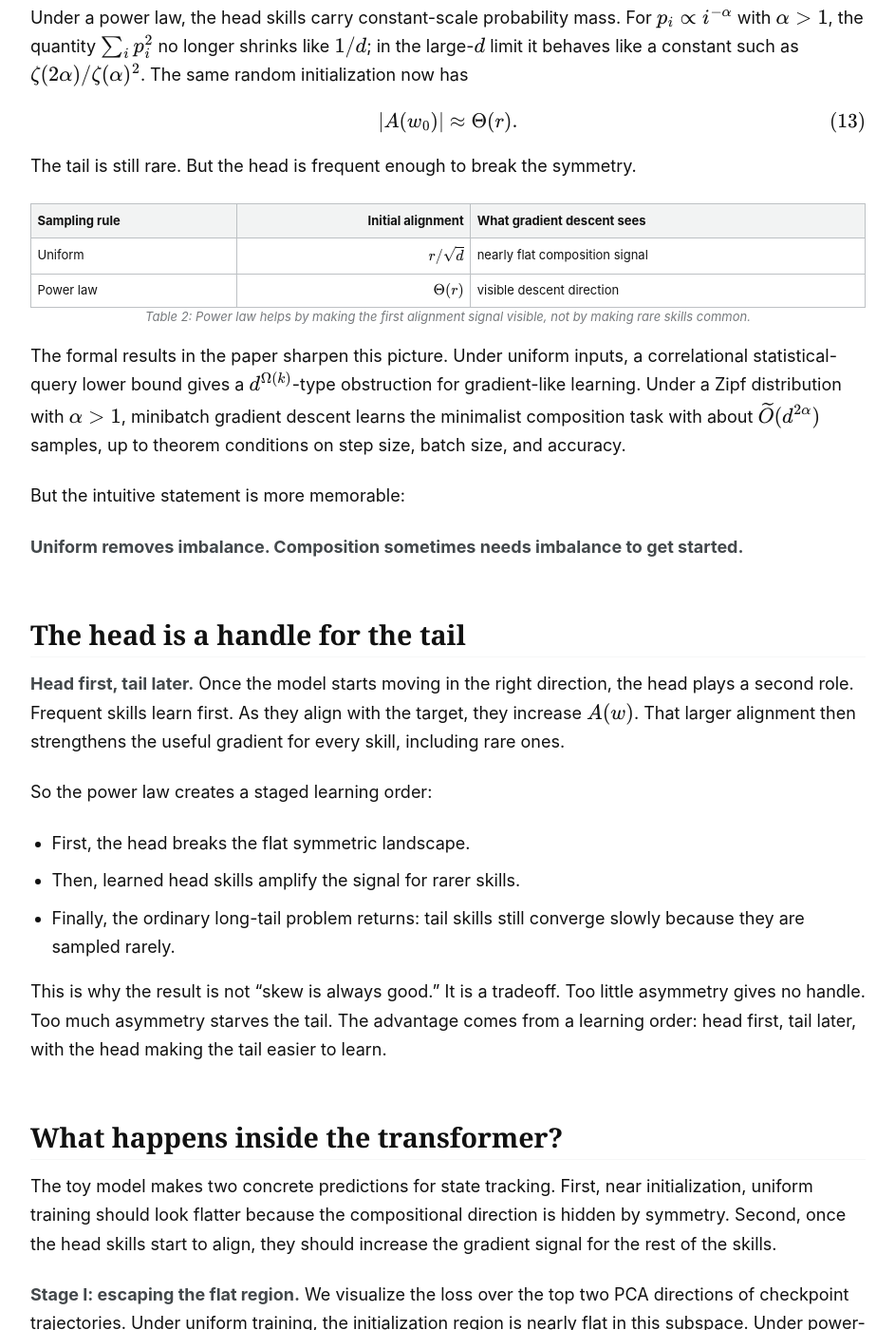
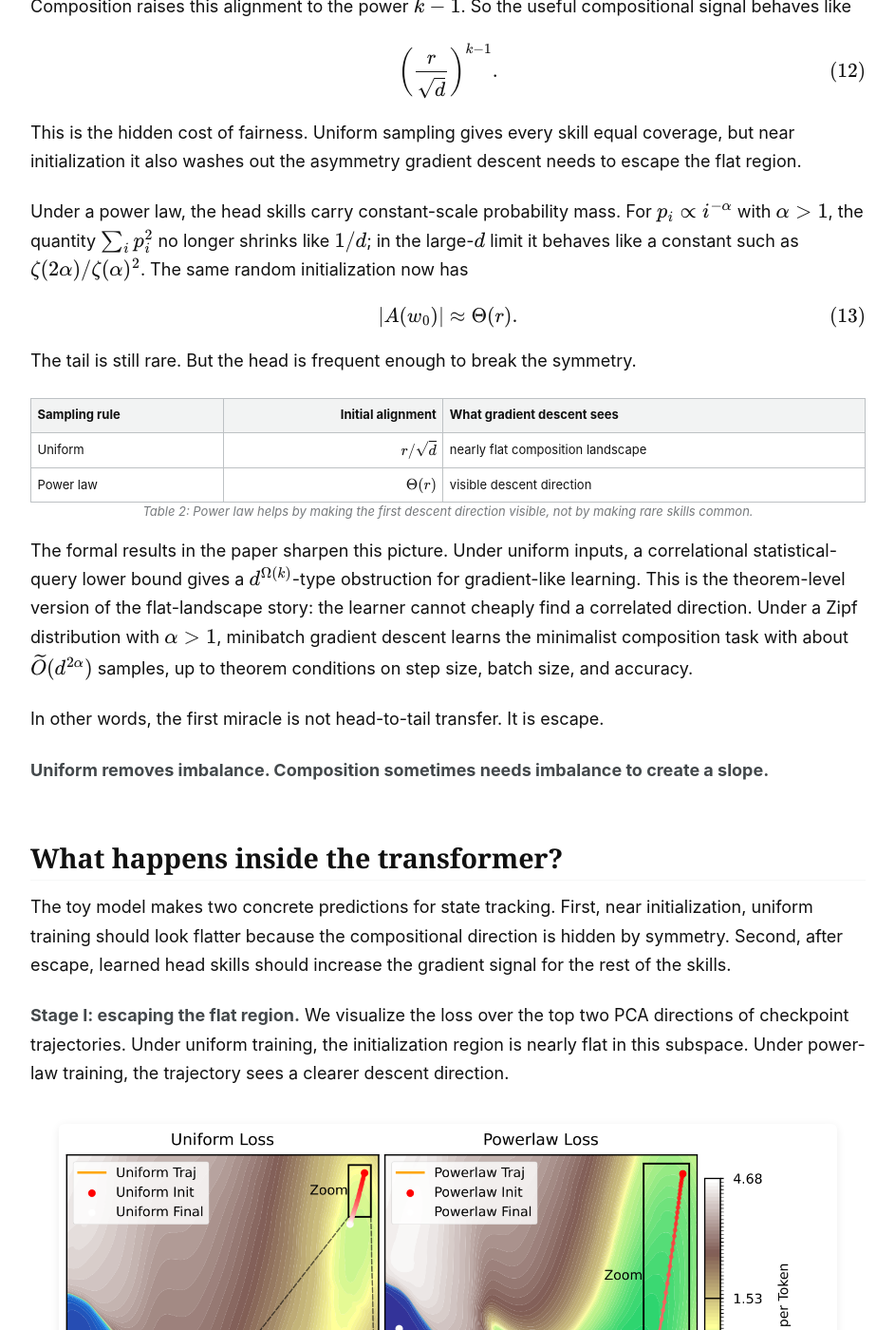
Before and after one commit to zixuan-wang-dlt/zixuan-wang-dlt.github.io, a Jekyll site: the page built from _posts/2026-06-23-power-law-compositional-reasoning.md, in a window 1280 px wide and 1400 px high, scrolled down 8917 px. Shown: the whole window at 95% size, without its empty margins (168-1111 px from the left). Built offline with Jekyll 4.4.1, drawn with Linux system fonts in a browser that asks for light colours; some web fonts are replaced; formulas are drawn with MathJax 3; comment, search, counter and statistics services are not loaded; some of the changed text lies outside the part shown.

Commit message:
Refocus blog on symmetry breaking

```diff
--- a/_posts/2026-06-23-power-law-compositional-reasoning.md
+++ b/_posts/2026-06-23-power-law-compositional-reasoning.md
@@ -1,7 +1,7 @@
 ---
 layout: single
 title: 'Why Are "Asymmetric" Power Laws Necessary for Reasoning?'
-description: "Necessary here means symmetry-breaking: in a toy model, uniform sampling hides the compositional signal, while power-law skew makes it visible."
+description: "For composition, uniform sampling can make the loss landscape look flat to gradient descent; power-law sampling breaks the symmetry and creates a slope."
 date: 2026-06-23
 permalink: /posts/2026/06/power-law-reasoning/
 categories:
@@ -20,17 +20,17 @@ toc: true
 toc_sticky: true
 ---
 
-*Uniform sampling looks like the fair way to teach rare skills. For one-hop memorization, it is often right. But for compositional reasoning, the asymmetry of a power law can be exactly what makes the first useful gradient signal visible.*
+*Uniform sampling looks like the fair way to teach rare skills. For one-hop memorization, it is often right. But for compositional reasoning, uniform data can make the loss landscape look flat to gradient descent. Power-law data breaks the symmetry and creates a slope.*
 
 <div class="powerlaw-tldr">
   <div class="powerlaw-tldr__label">TL;DR</div>
-  <p><strong>Uniform helps rare skills be seen. Power law can help composition get a direction.</strong></p>
+  <p><strong>For memorization, uniform fixes exposure. For composition, uniform can erase direction.</strong></p>
   <ul>
     <li>If language modeling is viewed as learning many atomic skills or pieces of knowledge, those skills are naturally long-tailed.</li>
     <li>Uniform sampling improves direct coverage of rare skills, so it helps in one-hop memorization.</li>
-    <li>Composition has a second bottleneck: the model first needs a global alignment signal telling it which direction is useful.</li>
-    <li>In the toy model, uniform sampling makes that signal shrink with dimension; power-law sampling gives the head enough mass to break the symmetry.</li>
-    <li>The experiments tell the same story: uniform wins on one-hop QA, but power law wins on multi-hop QA and synthetic arithmetic.</li>
+    <li>Composition has a different bottleneck: the initial landscape can be symmetric, isotropic, and nearly flat.</li>
+    <li>Power-law sampling breaks that symmetry, makes the initial gradient much larger, and gives SGD a descent direction.</li>
+    <li>Head-to-tail learning is stage II. Stage I is escape from the flat landscape.</li>
   </ul>
 </div>
 
@@ -42,7 +42,7 @@ If language is made of many small pieces of knowledge and computation, should we
 
 The tempting answer is yes. A model has to learn common things, like basic syntax and frequent relations, but also rare things: a specific person's advisor, an uncommon arithmetic operation, a niche entity, a long-tail relation, or a small algorithmic trick. If rare skills are the problem, flattening the distribution seems like the obvious fix.
 
-Michaud's quanta view makes this question sharper. His essay frames pretraining as learning many discrete modules: some retrieve knowledge, some implement algorithms, and some are useful on far more tokens than others. One of the assumptions is:
+Michaud's quanta view is a useful way to motivate the setup: pretraining may involve many discrete modules, some retrieving knowledge and some implementing small algorithms, with very different use frequencies. One of the assumptions is:
 
 <blockquote class="powerlaw-pullquote">
   <p>The "use frequencies" of the quanta naturally follow a power law.</p>
@@ -63,17 +63,17 @@ Michaud's quanta view makes this question sharper. His essay frames pretraining
   <figcaption>Figure 1: Michaud's quanta picture has two parts: individual skills can appear as sharp learning transitions, and their use frequencies form a long-tailed sequence. Our question is what changes when an example needs several such skills to work together. Source: Eric J. Michaud, <a href="https://ericjmichaud.com/quanta/">On neural scaling and the quanta hypothesis</a>.</figcaption>
 </figure>
 
-Our paper, [The Power of Power Law: Asymmetry Enables Compositional Reasoning](https://arxiv.org/abs/2604.22951), studies the same long-tail issue from a different angle. We ask what happens when the model does not merely recall one quantum, skill, or fact, but must compose several of them.
+Our paper, [The Power of Power Law: Asymmetry Enables Compositional Reasoning](https://arxiv.org/abs/2604.22951), then asks a more optimization-focused question: what happens when the model does not merely recall one quantum, skill, or fact, but must compose several of them?
 
 **But if the task is multi-hop?** This is where the long-tail intuition starts to wobble. A multi-hop example is not just a rare item; it is a product of several items that all have to line up.
 
-The answer is that uniform sampling helps coverage, but composition also needs alignment. If the data distribution is too symmetric, gradient descent may not know which compositional direction to follow. A power law is useful not because it makes the tail common, but because the repeated head creates a handle.
+The answer is not just "the head helps the tail." The sharper point is geometric: uniform sampling makes the compositional task too symmetric. Near initialization, gradient descent sees a flat, isotropic landscape. Power-law sampling breaks that symmetry, tilts the landscape, and gives SGD a direction before the model has learned anything useful.
 
 <figure class="powerlaw-figure powerlaw-figure--wide">
   <a href="/images/blog/power-law/distribution-comparison.pdf">
     <img src="/images/blog/power-law/distribution-comparison.png" alt="Uniform and power-law skill distributions">
   </a>
-  <figcaption>Figure 2: Uniform sampling flattens skill frequencies. Power-law sampling keeps a heavy head and a long tail. The puzzle is why this asymmetry helps once examples must be composed.</figcaption>
+  <figcaption>Figure 2: Uniform sampling flattens skill frequencies. Power-law sampling keeps a heavy head and a long tail. The puzzle is why this asymmetry changes the optimization landscape once examples must be composed.</figcaption>
 </figure>
 
 ## Why uniform looks right
@@ -129,7 +129,9 @@ The question is no longer "is uniform good or bad?" The question is: **what chan
 
 A useful abstraction is $k$-fold composition. Think of each relation, operation, or state update as a function. A reasoning example asks the model to apply several functions in order before answering.
 
-State tracking is a clean synthetic version of this idea, related to the state-tracking/DePO-style testbed in Allen-Zhu's *Physics of Language Models: Part 4.1*. The model observes a sequence of updates and must output the final state. It is not enough to know one update rule; the model has to carry an internal state through multiple steps.
+State tracking is a clean synthetic version of this idea, related to the DePO-style testbed in Allen-Zhu's [*Physics of Language Models: Part 4.1*](https://ssrn.com/abstract=5240330) and to prior work on the limits and curriculum structure of compositional transformer learning, including Merrill and Sabharwal's work on [transformer parallelism limits](https://direct.mit.edu/tacl/article/doi/10.1162/tacl_a_00562/116410/The-Parallelism-Tradeoff-Limitations-of-Log) and [chain-of-thought expressivity](https://arxiv.org/abs/2310.07923), plus our earlier [easy-to-hard curriculum study](https://arxiv.org/abs/2505.23683). The model observes a sequence of updates and must output the final state. It is not enough to know one update rule; the model has to carry an internal state through multiple steps.
+
+In our state-tracking experiment, this difference is stark: with the same implicit composition task, the uniform run stays near zero accuracy, while the power-law run suddenly escapes and solves the task. That is the first hint that the distribution is not merely changing coverage; it is changing the optimization geometry.
 
 <figure class="powerlaw-figure powerlaw-figure--stacked">
   <img src="/images/blog/power-law/power-law-composition.png" alt="State tracking accuracy under uniform and power-law training">
@@ -137,11 +139,11 @@ State tracking is a clean synthetic version of this idea, related to the state-t
   <figcaption>Figure 5: State tracking turns multi-hop reasoning into a controlled transformer task. In this run, power-law training solves the task while uniform training stays near zero; the illustration below the curve shows the core operation: carry a state through several hops before answering.</figcaption>
 </figure>
 
-Starting from this synthetic task, we can check that the power-law effect is not just a quirk of one QA setup. But transformers are still hard to analyze directly: attention, layers, finite samples, and representation learning are all mixed together. To understand the mechanism, we now strip the task down to the smallest model that still contains composition.
+Starting from this synthetic task, we confirmed the same qualitative finding: changing the training distribution can turn an apparently unlearnable implicit composition task into a learnable one. But transformers are still hard to analyze directly: attention, layers, finite samples, and representation learning are all mixed together. To understand the mechanism, we now strip the task down to the smallest model that still contains composition.
 
-## The toy model
+## Why uniform creates a symmetric hard instance
 
-To isolate the mechanism, use the smallest compositional world possible.
+To isolate the landscape mechanism, use the smallest compositional world possible.
 
 There are $d$ skills. Skill $i$ has a hidden sign $w_i^\star$, equal to either $-1$ or $+1$. A training example samples $k$ skills from a distribution $p$, and the label is the product of their hidden signs:
 
@@ -166,7 +168,7 @@ $$
 A(w)=\sum_{i=1}^d p_i w_iw_i^\star.
 $$
 
-Think of $A(w)$ as the model's current compass. If $A(w)$ is large, the model has a rough global sense of the target. If $A(w)$ is tiny, the model is nearly directionless.
+Think of $A(w)$ as the statistic that tilts the landscape toward the hidden target. If $A(w)$ is large, the model has a rough global sense of the target. If $A(w)$ is tiny, the landscape is nearly flat in the useful compositional direction.
 
 To see where this comes from, train with population squared loss
 
@@ -209,20 +211,20 @@ $$
 p_iA(w)^{k-1}.
 $$
 
-This is the entire mechanism in one line.
+This is the landscape mechanism in one line.
 
-The factor $p_i$ is local coverage: how often skill $i$ appears. Uniform sampling helps this term for tail skills. The factor $A(w)^{k-1}$ is global alignment: how strongly the current model can see the composed target. Uniform sampling can hurt this term by making the problem too symmetric.
+The factor $p_i$ is local coverage: how often skill $i$ appears. Uniform sampling helps this term for tail skills. The factor $A(w)^{k-1}$ is the initial slope in the compositional direction. Uniform sampling can make this slope vanish with dimension by making the problem too symmetric.
 
 | Task | What must be large? | What uniform helps | What uniform can hurt |
 | --- | --- | --- | --- |
 | One-hop memorization | Local exposure $p_i$ | Tail coverage | Usually nothing essential |
-| $k$-hop composition | Exposure and alignment $A(w)$ | Tail coverage | The initial compositional signal |
+| $k$-hop composition | Exposure and landscape slope $A(w)^{k-1}$ | Tail coverage | The initial descent direction |
 
-<p class="table-caption">Table 1: Memorization is mostly a coverage problem. Composition is coverage plus alignment.</p>
+<p class="table-caption">Table 1: Memorization is mostly a coverage problem. Composition is coverage plus a non-flat landscape.</p>
 
 ## Why symmetry is the problem
 
-**Symmetry hides the signal.** At random initialization, the model has tiny accidental correlations with the target. The question is whether the training distribution amplifies those correlations into a useful direction or averages them away.
+**Symmetry hides the signal.** At random initialization, the model has tiny accidental correlations with the target. The question is whether the training distribution amplifies those correlations into a useful slope or averages them away.
 
 If $w_i(0)\sim \mathcal N(0,r^2)$, then
 
@@ -242,7 +244,7 @@ $$
 \left(\frac{r}{\sqrt d}\right)^{k-1}.
 $$
 
-This is the hidden cost of fairness. Uniform sampling gives every skill equal coverage, but near initialization it also washes out the asymmetry gradient descent needs to choose a compositional direction.
+This is the hidden cost of fairness. Uniform sampling gives every skill equal coverage, but near initialization it also washes out the asymmetry gradient descent needs to escape the flat region.
 
 Under a power law, the head skills carry constant-scale probability mass. For $p_i\propto i^{-\alpha}$ with $\alpha>1$, the quantity $\sum_i p_i^2$ no longer shrinks like $1/d$; in the large-$d$ limit it behaves like a constant such as $\zeta(2\alpha)/\zeta(\alpha)^2$. The same random initialization now has
 
@@ -254,32 +256,20 @@ The tail is still rare. But the head is frequent enough to break the symmetry.
 
 | Sampling rule | Initial alignment | What gradient descent sees |
 | --- | ---: | --- |
-| Uniform | $r/\sqrt d$ | nearly flat composition signal |
+| Uniform | $r/\sqrt d$ | nearly flat composition landscape |
 | Power law | $\Theta(r)$ | visible descent direction |
 
-<p class="table-caption">Table 2: Power law helps by making the first alignment signal visible, not by making rare skills common.</p>
+<p class="table-caption">Table 2: Power law helps by making the first descent direction visible, not by making rare skills common.</p>
 
-The formal results in the paper sharpen this picture. Under uniform inputs, a correlational statistical-query lower bound gives a $d^{\Omega(k)}$-type obstruction for gradient-like learning. Under a Zipf distribution with $\alpha>1$, minibatch gradient descent learns the minimalist composition task with about $\widetilde O(d^{2\alpha})$ samples, up to theorem conditions on step size, batch size, and accuracy.
+The formal results in the paper sharpen this picture. Under uniform inputs, a correlational statistical-query lower bound gives a $d^{\Omega(k)}$-type obstruction for gradient-like learning. This is the theorem-level version of the flat-landscape story: the learner cannot cheaply find a correlated direction. Under a Zipf distribution with $\alpha>1$, minibatch gradient descent learns the minimalist composition task with about $\widetilde O(d^{2\alpha})$ samples, up to theorem conditions on step size, batch size, and accuracy.
 
-But the intuitive statement is more memorable:
+In other words, the first miracle is not head-to-tail transfer. It is escape.
 
-**Uniform removes imbalance. Composition sometimes needs imbalance to get started.**
-
-## The head is a handle for the tail
-
-**Head first, tail later.** Once the model starts moving in the right direction, the head plays a second role. Frequent skills learn first. As they align with the target, they increase $A(w)$. That larger alignment then strengthens the useful gradient for every skill, including rare ones.
-
-So the power law creates a staged learning order:
-
-- First, the head breaks the flat symmetric landscape.
-- Then, learned head skills amplify the signal for rarer skills.
-- Finally, the ordinary long-tail problem returns: tail skills still converge slowly because they are sampled rarely.
-
-This is why the result is not "skew is always good." It is a tradeoff. Too little asymmetry gives no handle. Too much asymmetry starves the tail. The advantage comes from a learning order: head first, tail later, with the head making the tail easier to learn.
+**Uniform removes imbalance. Composition sometimes needs imbalance to create a slope.**
 
 ## What happens inside the transformer?
 
-The toy model makes two concrete predictions for state tracking. First, near initialization, uniform training should look flatter because the compositional direction is hidden by symmetry. Second, once the head skills start to align, they should increase the gradient signal for the rest of the skills.
+The toy model makes two concrete predictions for state tracking. First, near initialization, uniform training should look flatter because the compositional direction is hidden by symmetry. Second, after escape, learned head skills should increase the gradient signal for the rest of the skills.
 
 **Stage I: escaping the flat region.** We visualize the loss over the top two PCA directions of checkpoint trajectories. Under uniform training, the initialization region is nearly flat in this subspace. Under power-law training, the trajectory sees a clearer descent direction.
 
@@ -288,14 +278,22 @@ The toy model makes two concrete predictions for state tracking. First, near ini
   <figcaption>Figure 6: The state-tracking loss landscape matches the toy prediction: uniform training is flatter near initialization, while power-law training creates a more visible descent direction.</figcaption>
 </figure>
 
-**Stage II: the head unlocks the tail.** To check the learning order, we group the hidden permutations by rank and track loss, accuracy, and gradient norm. The head group learns first. As it aligns, the gradient norm for later groups grows, and learning moves from head to tail.
+This is the paper's main mechanism in picture form. The distribution does not merely change which examples are sampled. It changes the shape of the loss landscape near initialization.
+
+## Stage II: the head becomes a handle for the tail
+
+**Head first, tail later.** Once the model has escaped the flat region, the head plays a second role. Frequent skills learn first. As they align with the target, they increase $A(w)$. That larger alignment then strengthens the useful gradient for every skill, including rare ones.
+
+To check this learning order in the transformer, we group the hidden permutations by rank and track loss, accuracy, and gradient norm. The head group learns first. As it aligns, the gradient norm for later groups grows, and learning moves from head to tail.
 
 <figure class="powerlaw-figure powerlaw-figure--wide">
   <img src="/images/blog/power-law/state-tracking-stages.png" alt="State tracking head-to-tail stages under power-law training">
   <figcaption>Figure 7: The transformer dynamics show the same stages as the toy model: the head learns first, then raises the signal for rarer compositional factors, while the tail remains the final bottleneck.</figcaption>
 </figure>
 
-These plots are not a theorem for transformers. They are a mechanistic sanity check: the same two signatures predicted by the toy model appear in a real transformer training run.
+So the power law creates a staged learning order: first it breaks the flat symmetric landscape, then learned head skills amplify the signal for rarer skills, and finally the ordinary long-tail problem returns because tail skills are still sampled rarely. These plots are not a theorem for transformers, but they are a mechanistic sanity check: the same signatures predicted by the toy model appear in a real transformer training run.
+
+This is why the result is not "skew is always good." It is a tradeoff. Too little asymmetry gives no slope. Too much asymmetry starves the tail. The advantage comes from a learning order: escape first, head first, tail later.
 
 ## Back to reasoning tasks
 
@@ -317,6 +315,8 @@ e_0 \xrightarrow{r_1} e_1
 $$
 
 Each relation is an atomic skill, but the answer requires several of them in order. The model cannot solve the task by memorizing one edge.
+
+This is close in spirit to work on knowledge manipulation and implicit multi-hop reasoning in language models: the question is whether the model can perform the intermediate hops internally, without being handed the chain of thought.
 
 <div class="powerlaw-example powerlaw-example--grid">
   <div>
@@ -345,20 +345,20 @@ GSM-style arithmetic is a complementary check. It is not about graph relations b
 
 ## An intuition
 
-Uniform sampling is like giving every landmark on a map the same font size. That is fair if the goal is to inspect every landmark one by one.
+Uniform sampling is like a perfectly balanced table. It is fair, but level: gradient descent has no obvious way to roll.
 
-Power-law sampling is like drawing a few major landmarks very large. That looks unfair if all you care about is coverage, but it gives you a coordinate system. Once you know where the large landmarks are, smaller locations become easier to place.
+Power-law sampling puts weight on one side. That looks unfair if all you care about is coverage, but now the table has a tilt. Gradient descent can start moving; after that, learned head skills can help pull the tail along.
 
-In the toy model, the coordinate system is the alignment $A(w)$. The strength of the compositional signal is controlled by that alignment.
+In the toy model, that tilt is the alignment $A(w)$. The strength of the initial descent direction is controlled by that alignment.
 
 ## What this suggests in practice
 
 The practical lesson is not "make all training data more skewed." It is narrower:
 
 - Evaluate memorization and composition separately. A distribution that improves one-hop recall can hurt implicit multi-hop learning.
-- Do not treat repeated head examples as automatically wasted. In a compositional task, frequent skills can be anchors.
+- Do not treat repeated head examples as automatically wasted. In a compositional task, frequent skills can change the loss geometry.
 - Tune the exponent. Larger $\alpha$ can accelerate head learning, but too much skew slows the final tail stage.
-- Ask not only "does the tail get enough examples?", but also "what learning order does this distribution induce?"
+- Ask not only "does the tail get enough examples?", but also "does this distribution create a slope near initialization?"
 
 ## What this does not show
 
@@ -369,7 +369,7 @@ The practical lesson is not "make all training data more skewed." It is narrower
 - The experiments are synthetic: state tracking, synthetic multi-hop QA, and synthetic GSM-style arithmetic.
 - Other asymmetric distributions might also help. The paper treats power law as a natural, fine-grained source of asymmetry, not the only possible one.
 
-The thing to remember is simple: <strong>for composition, the bottleneck is not only whether the model sees the rare skill; it is whether the model has any aligned direction in which to learn it.</strong>
+The thing to remember is simple: <strong>power law does not just change what the model sees. It changes the shape of the loss it has to descend.</strong>
 
 ## References
 
@@ -377,6 +377,12 @@ The thing to remember is simple: <strong>for composition, the bottleneck is not
 - Eric J. Michaud. [On neural scaling and the quanta hypothesis](https://ericjmichaud.com/quanta/). 2026.
 - Eric J. Michaud, Ziming Liu, Uzay Girit, and Max Tegmark. [The Quantization Model of Neural Scaling](https://arxiv.org/abs/2303.13506). NeurIPS, 2023.
 - Zeyuan Allen-Zhu. [Physics of Language Models: Part 4.1, Architecture Design and the Magic of Canon Layers](https://ssrn.com/abstract=5240330). SSRN, 2025.
+- Zeyuan Allen-Zhu and Yuanzhi Li. [Physics of Language Models: Part 3.2, Knowledge Manipulation](https://arxiv.org/abs/2309.14402). arXiv, 2023.
+- William Merrill and Ashish Sabharwal. [The Parallelism Tradeoff: Limitations of Log-Precision Transformers](https://direct.mit.edu/tacl/article/doi/10.1162/tacl_a_00562/116410/The-Parallelism-Tradeoff-Limitations-of-Log). TACL, 2023.
+- William Merrill and Ashish Sabharwal. [The Expressive Power of Transformers with Chain of Thought](https://arxiv.org/abs/2310.07923). arXiv, 2023.
+- Zixuan Wang, Eshaan Nichani, Alberto Bietti, Alex Damian, Daniel Hsu, Jason D. Lee, and Denny Wu. [Learning Compositional Functions with Transformers from Easy-to-Hard Data](https://arxiv.org/abs/2505.23683). arXiv, 2025.
+- Nouha Dziri et al. [Faith and Fate: Limits of Transformers on Compositionality](https://arxiv.org/abs/2305.18654). arXiv, 2023.
+- Yuekun Yao, Yupei Du, Dawei Zhu, Michael Hahn, and Alexander Koller. [Language Models Can Learn Implicit Multi-Hop Reasoning, but Only if They Have Lots of Training Data](https://arxiv.org/abs/2505.17923). arXiv, 2025.
 - Sanjeev Arora and Anirudh Goyal. [A Theory for Emergence of Complex Skills in Language Models](https://arxiv.org/abs/2307.15936). arXiv, 2023.
 - Michael Kearns. [Efficient noise-tolerant learning from statistical queries](https://doi.org/10.1145/293347.293351). Journal of the ACM, 1998.
 - Yoshua Bengio, Jerome Louradour, Ronan Collobert, and Jason Weston. [Curriculum Learning](https://doi.org/10.1145/1553374.1553380). ICML, 2009.
```
